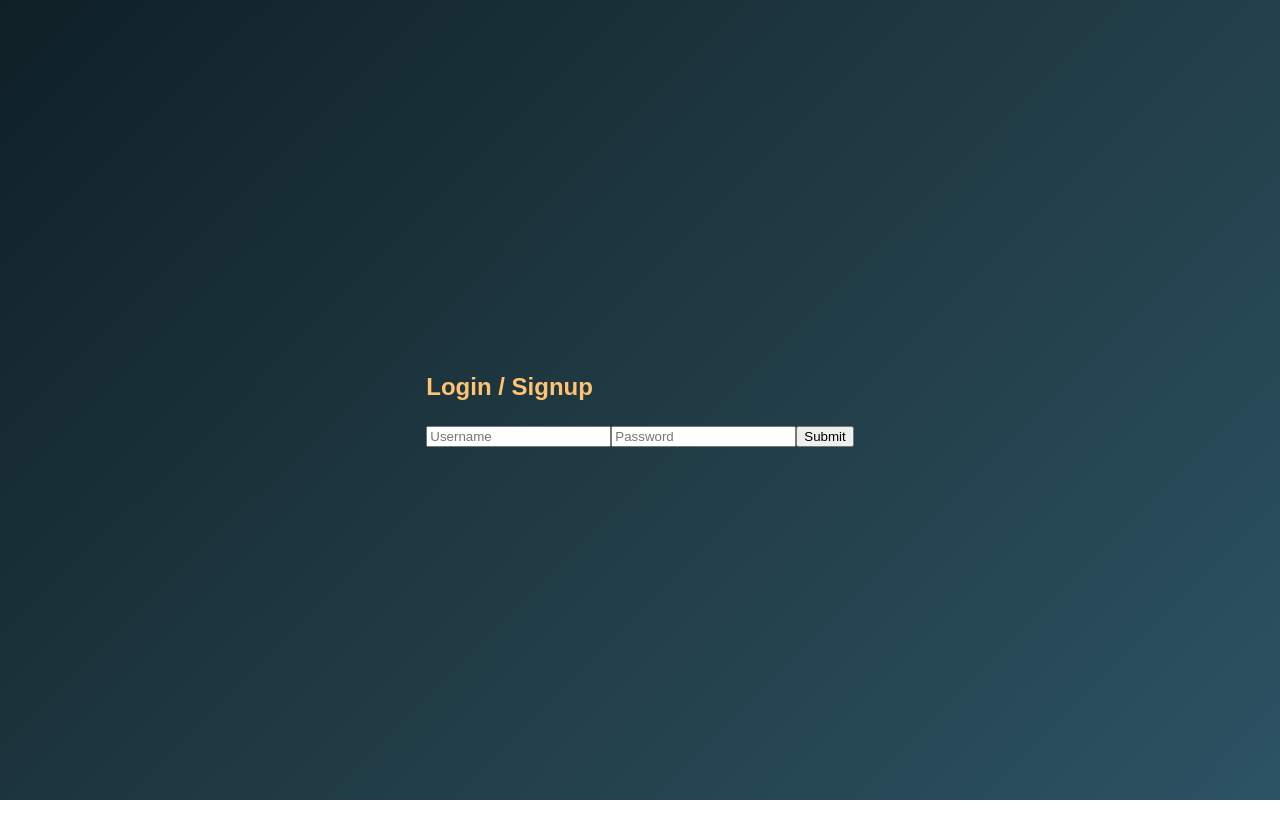
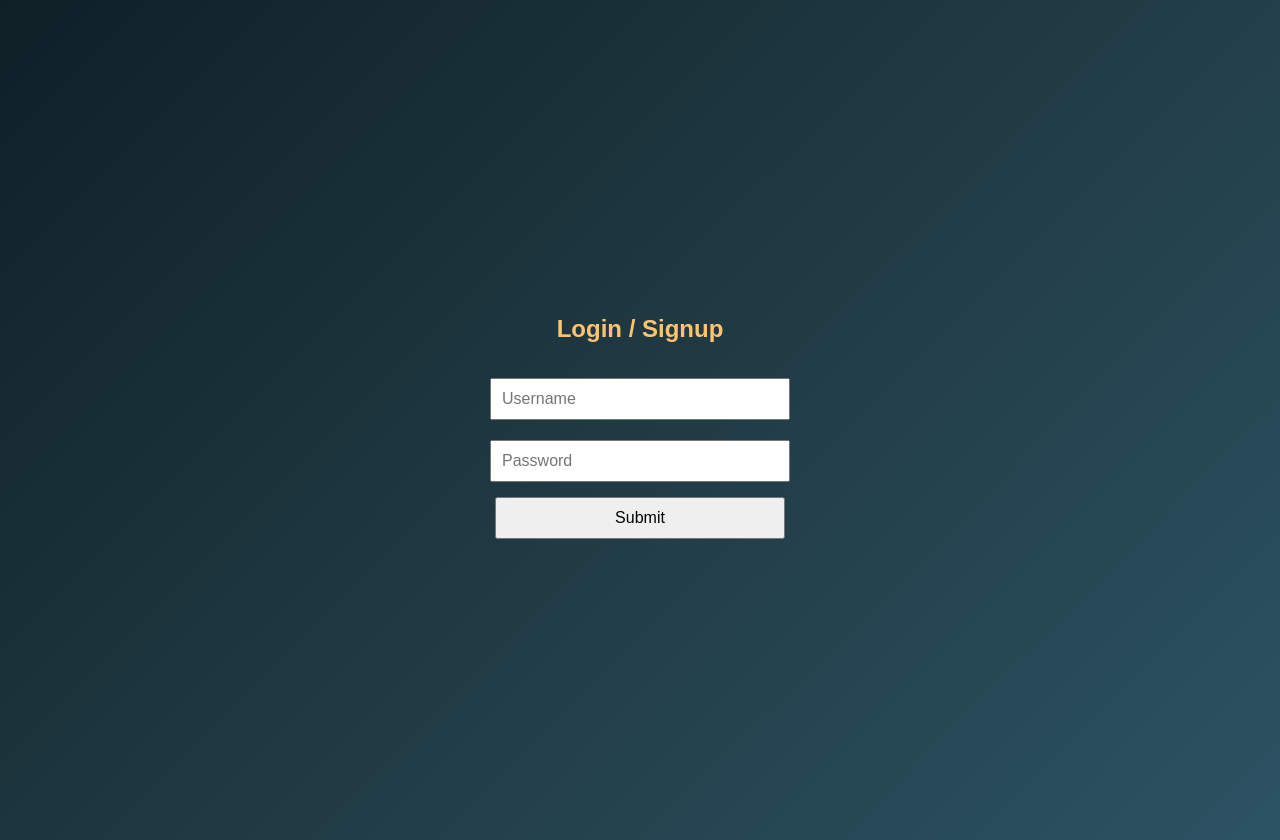
Before and after one commit to ShahHemalRajeshkumar/Train-seat-booking, a React (Create React App) app: page / in a window 1280 px wide. Before the commit the page ends 800 px from the top, so only its background shows below. Built offline with nearby package versions, Linux system fonts and the light colour scheme.

Commit message:
app css add

```diff
--- a/src/App.css
+++ b/src/App.css
@@ -0,0 +1,73 @@
+body {
+  font-family: Arial, sans-serif;
+  text-align: center;
+  margin: 20px;
+}
+
+form {
+  margin: 20px auto;
+  width: 300px;
+  display: flex;
+  flex-direction: column;
+}
+
+input {
+  margin: 10px 0;
+  padding: 10px;
+  font-size: 16px;
+}
+
+button {
+  padding: 10px;
+  margin: 5px;
+  font-size: 16px;
+}
+
+.seat-grid {
+  display: grid;
+  grid-template-columns: repeat(7, 40px);
+  gap: 10px;
+  justify-content: center;
+}
+
+.seat {
+  width: 40px;
+  height: 40px;
+  background-color: lightgreen;
+  border: none;
+  cursor: pointer;
+}
+
+.seat.booked {
+  background-color: red;
+  cursor: not-allowed;
+}
+
+.seat.available:hover {
+  background-color: yellow;
+}
+@media (max-width: 768px) {
+  body {
+    margin: 10px;
+  }
+
+  .seat-grid {
+    grid-template-columns: repeat(5, 30px);
+  }
+
+  .seat {
+    width: 30px;
+    height: 30px;
+  }
+}
+
+@media (max-width: 480px) {
+  .seat-grid {
+    grid-template-columns: repeat(3, 1fr);
+  }
+
+  .seat {
+    width: 25px;
+    height: 25px;
+  }
+}
```
